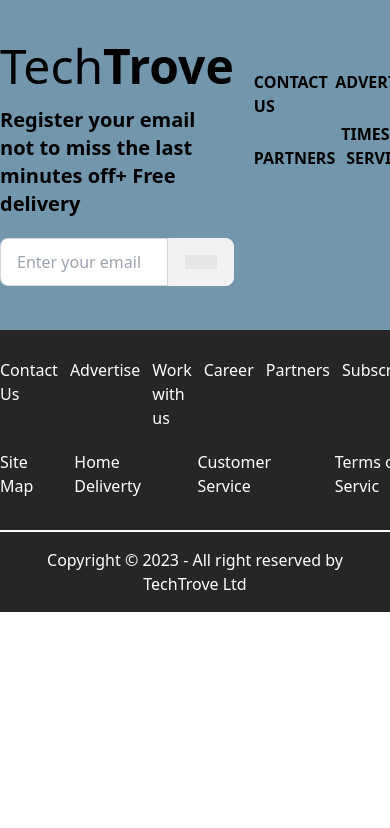
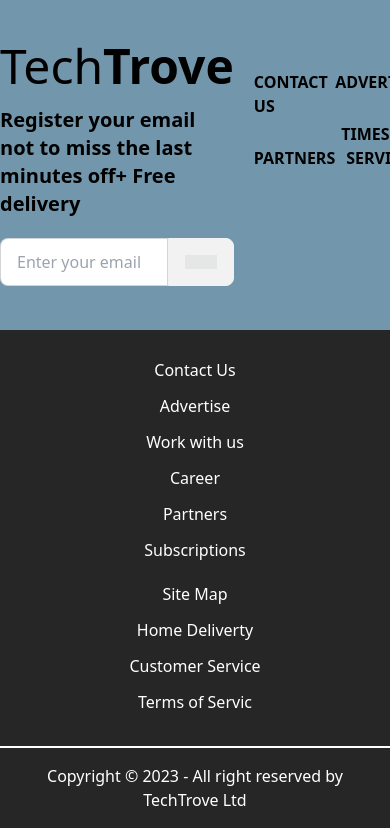
Before and after one commit to ahad1033/tech-trove, a React (Vite) app: page /blog in a window 390 px wide. Shown: the part 6043-6871 px from the top of the page. Before the commit the page ends 6655 px from the top, so only its background shows below. Built offline with nearby package versions, Linux system fonts and the light colour scheme; some icons are missing.

Commit message:
blog footer made responsive for all devices

```diff
--- a/src/Components/Blog/BlogFooter/BlogFooter.jsx
+++ b/src/Components/Blog/BlogFooter/BlogFooter.jsx
@@ -6,9 +6,9 @@
 const BlogFooter = () => {
     return (
         <footer  style={{ backgroundColor: '#262626' }}>
-            <div className='section-container py-5 flex justify-between'>
+            <div className='section-container py-5 flex justify-center lg:justify-between'>
                 <div>
-                    <div className='text-white flex gap-3 py-2'>
+                    <div className='text-white flex flex-col md:flex-row lg:flex-row gap-3 py-2 text-center'>
                         <p>Contact Us</p>
                         <p>Advertise</p>
                         <p>Work with us</p>
@@ -16,18 +16,18 @@
                         <p>Partners</p>
                         <p>Subscriptions</p>
                     </div>
-                    <div className='text-white flex gap-3 py-3'>
+                    <div className='text-white gap-3 py-3 text-center flex flex-col md:flex-row lg:flex-row justify-center lg:justify-start'>
                         <p>Site Map</p>
                         <p>Home Deliverty</p>
                         <p>Customer Service</p>
                         <p>Terms of Servic</p>
                     </div>
                 </div>
-                <div>
+                <div className='hidden lg:flex lg:flex-col'>
                     <div className='text-white py-3'>
                         <h2>Follow Us On Social Networks</h2>
                     </div>
-                    <div className='text-white flex gap-3 py-3'>
+                    <div className='text-white flex gap-3 py-3 text-right'>
                         <FaFacebookF />
                         <AiOutlineTwitter />
                         <AiFillYoutube />
```
